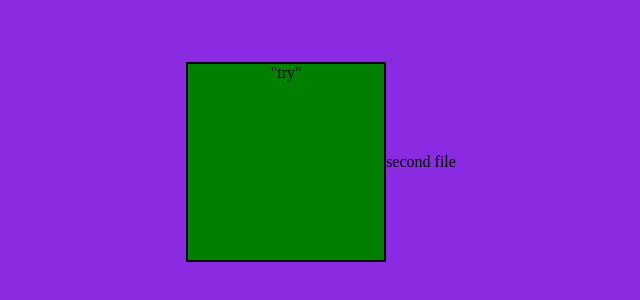
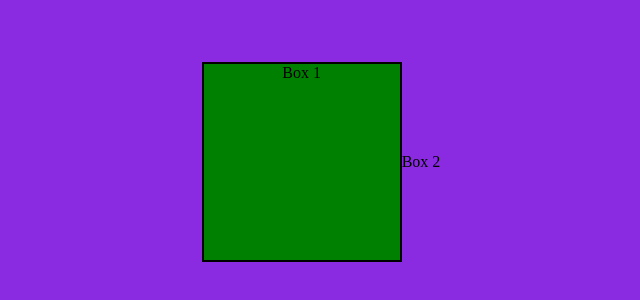
Before and after one commit to bersufqad/Git-learning, a plain HTML site: page index.html in a window 1280 px wide. Shown: the part 238-538 px from the top of the page, without its empty margins (319-959 px from the left). Drawn offline with Linux system fonts and the light colour scheme.

Commit message:
updated file

```diff
--- a/index.html
+++ b/index.html
@@ -6,8 +6,8 @@
     <link rel="stylesheet" href="styles.css">
 </head>
 <body>
-    <p class="try">"try"</p>
-    <p class="second-file">second file</p>
+    <p class="try">Box 1</p>
+    <p class="second-file">Box 2</p>
     <script src="app.js"></script>
 </body>
 </html>
```
